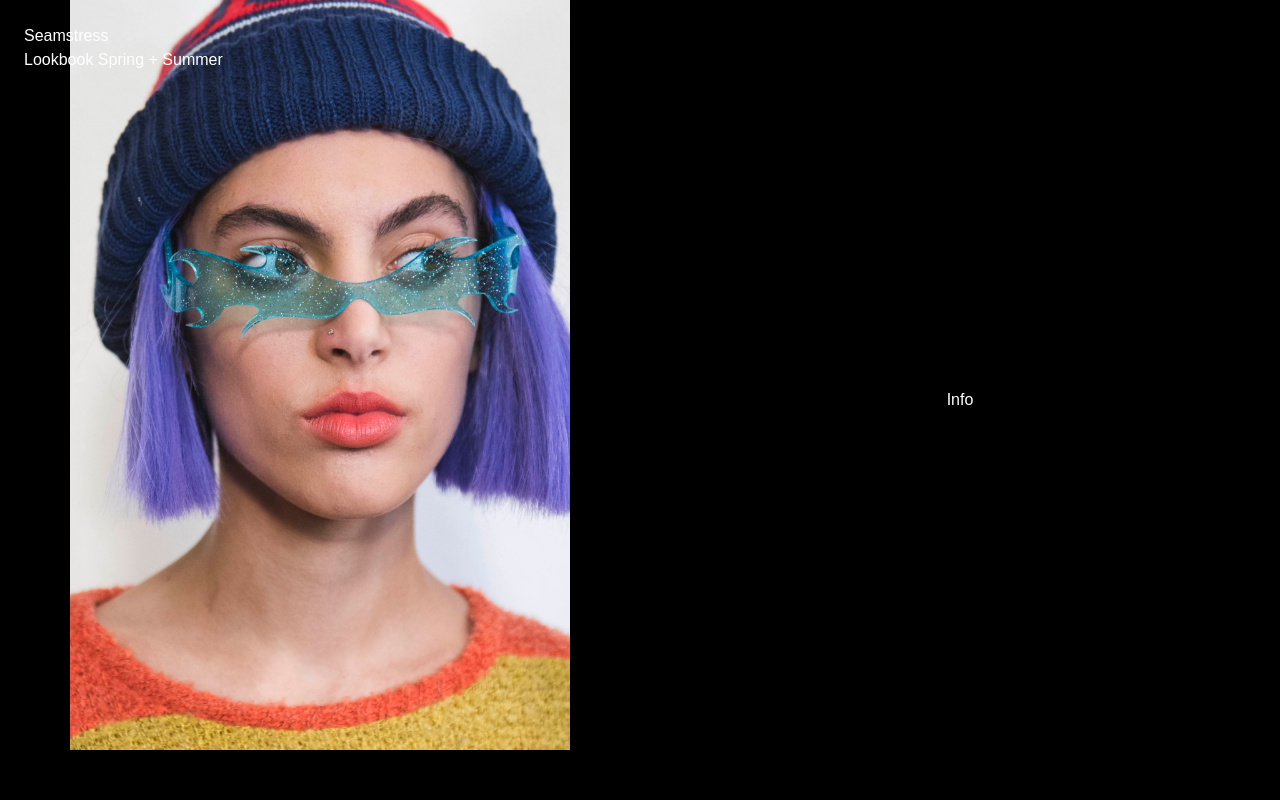
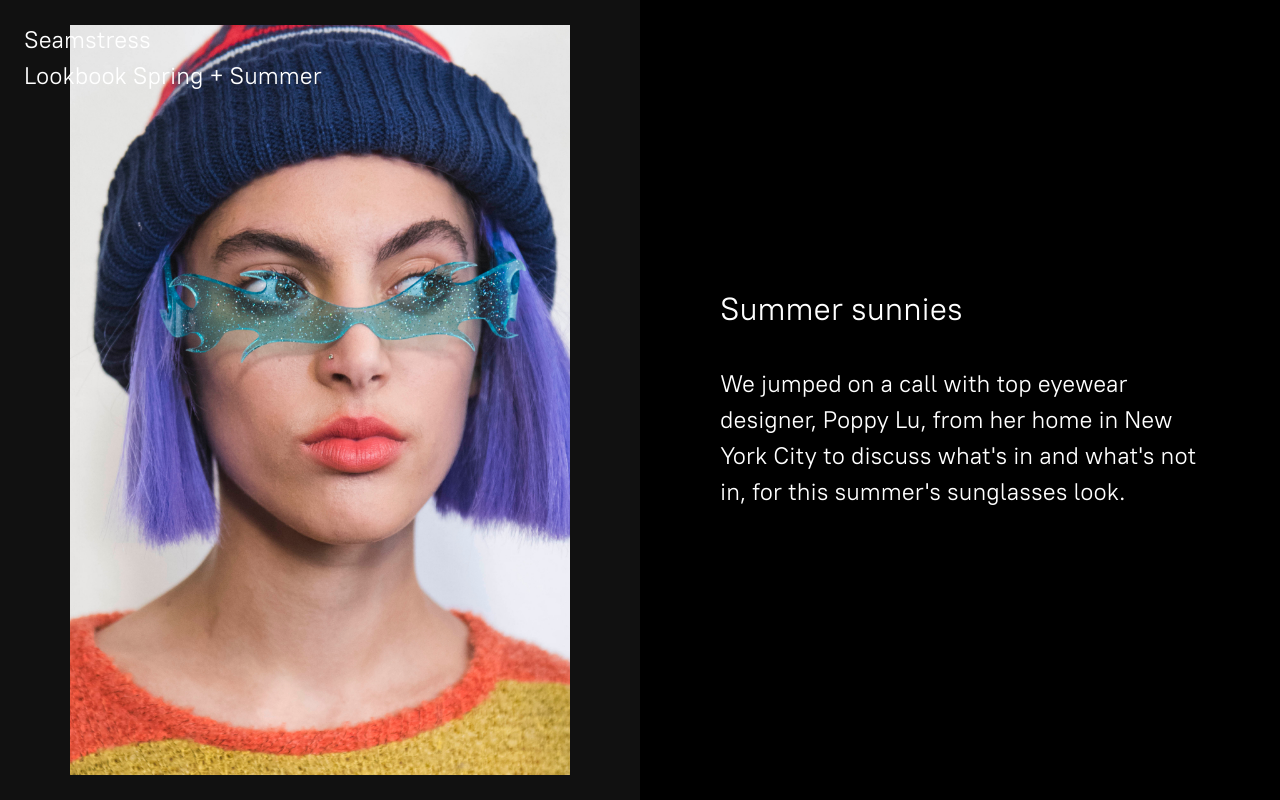
Before and after one commit to hlysllrs/sh-seamstress, a plain HTML site: page index.html in a window 1280 px wide. Drawn offline with Linux system fonts and the light colour scheme.

Commit message:
add content and style

```diff
--- a/index.html
+++ b/index.html
@@ -23,7 +23,10 @@
   </div>
 
   <div class="split">
-    <div class="info">Info</div>
+    <div class="info">
+      <h2>Summer sunnies</h2>
+      <p>We jumped on a call with top eyewear designer, Poppy Lu, from her home in New York City to discuss what's in and what's not in, for this summer's sunglasses look.</p>
+</div>
   </div>
 </section>
 </body>
--- a/style.css
+++ b/style.css
@@ -1,6 +1,11 @@
+@font-face {
+  font-family: PT Root UI;
+  src: url(assets/fonts/ptroot.woff2) format("woff2");
+}
+
 body {
-	font-family: Arial;
-	font-size: 16px;
+	font-family: PT Root UI, sans-serif;
+	font-size: 24px;
 	line-height: 1.5;
 
 	background-color: #000000;
@@ -26,7 +31,23 @@ section div.split {
   align-items: center;
 }
 
+section div.split:first-child {
+  background-color: #111111;
+}
+
 section div.slides {
   width: 500px;
-  height: 800px;
+  height: 750px;
 }
+
+section div.info {
+  max-width: 480px;
+}
+
+section h2 {
+  font-size: 32px;
+}
+
+section p {
+  margin: 32px 0 0 0;
+}
```
